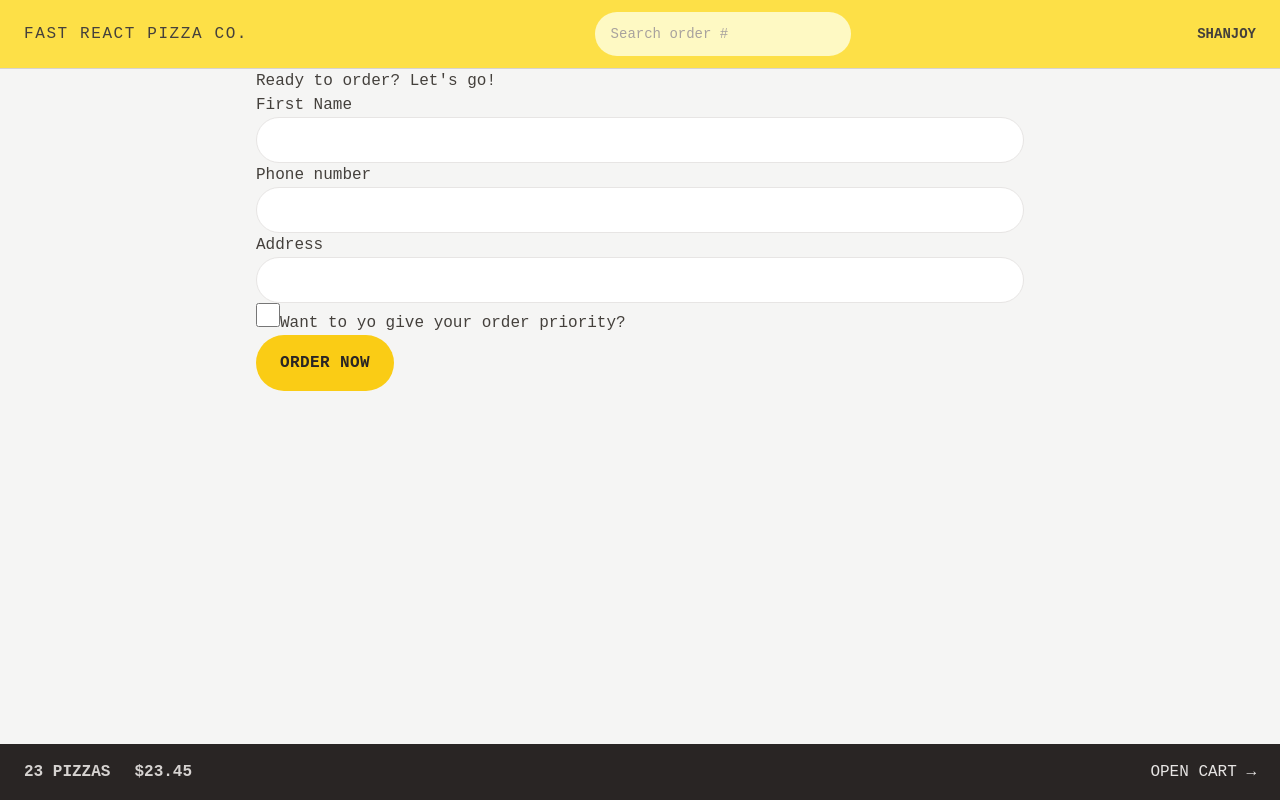
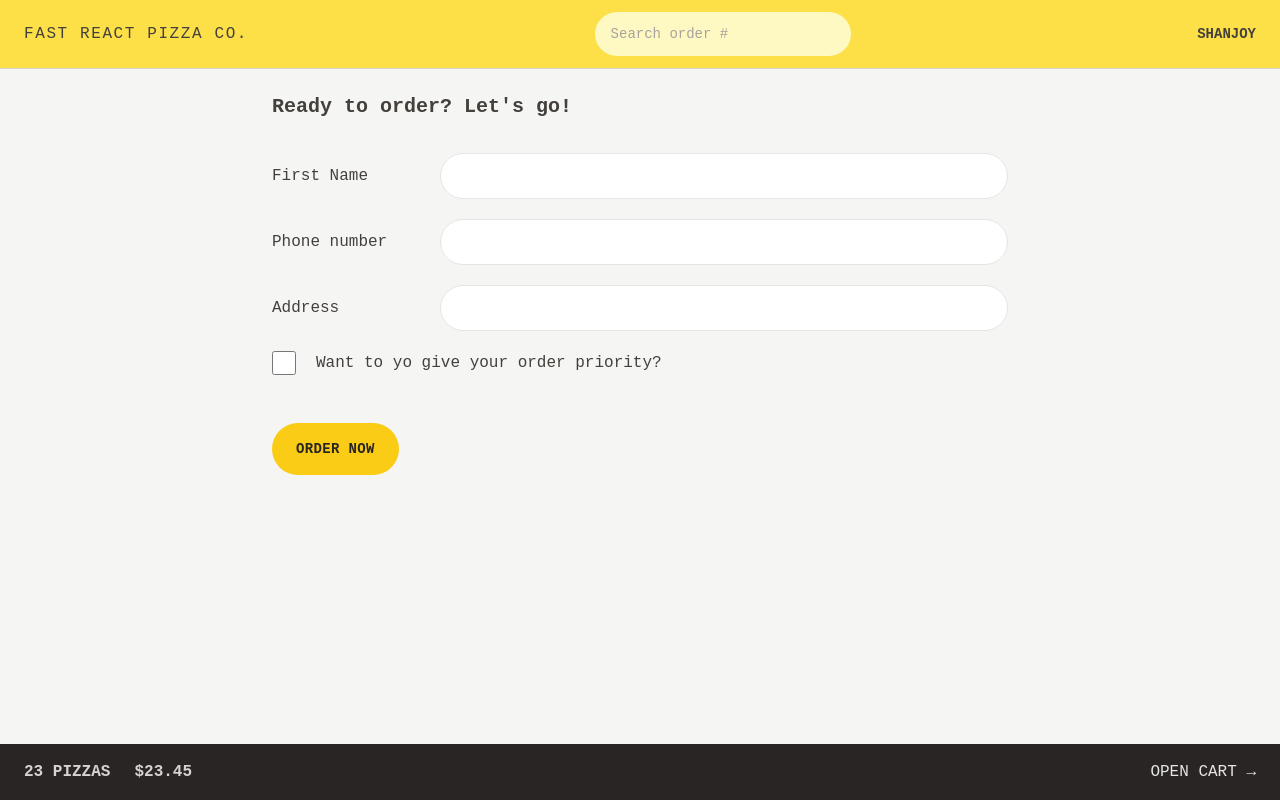
Before and after one commit to sanjoysutradhar/fast-react-pizza, a React (Vite) app: page /order/new in a window 1280 px wide. Built offline with nearby package versions, Linux system fonts and the light colour scheme.

Commit message:
styling the order form

```diff
--- a/src/features/order/CreateOrder.jsx
+++ b/src/features/order/CreateOrder.jsx
@@ -46,32 +46,41 @@
   const cart = fakeCart;
 
   return (
-    <div>
-      <h2>Ready to order? Let's go!</h2>
+    <div className="px-4 py-6">
+      <h2 className="mb-8 text-xl font-bold">Ready to order? Let's go!</h2>
 
       {/* <Form method="POST" action="order/new"> */}
       <Form method="POST">
-        <div>
-          <label>First Name</label>
-          <input className="input" type="text" name="customer" required />
+        <div className="mb-5 flex flex-col gap-2 sm:flex-row sm:items-center">
+          <label className="sm:basis-40">First Name</label>
+          <input className="input grow" type="text" name="customer" required />
         </div>
 
-        <div>
-          <label>Phone number</label>
-          <div>
-            <input className="input" type="tel" name="phone" required />
-          </div>
-          {formErrors?.phone && <p>{formErrors.phone}</p>}
-        </div>
-
-        <div>
-          <label>Address</label>
-          <div>
-            <input className="input" type="text" name="address" required />
+        <div className="mb-5 flex flex-col gap-2 sm:flex-row sm:items-center">
+          <label className="sm:basis-40">Phone number</label>
+          <div className="grow">
+            <input className="input  w-full" type="tel" name="phone" required />
+            {formErrors?.phone && (
+              <p className="mt-2 rounded-md bg-red-100 p-2 text-xs text-red-700">
+                {formErrors.phone}
+              </p>
+            )}
           </div>
         </div>
 
-        <div>
+        <div className="mb-5 flex flex-col gap-2 sm:flex-row sm:items-center">
+          <label className="sm:basis-40">Address</label>
+          <div className="grow">
+            <input
+              className="input  w-full"
+              type="text"
+              name="address"
+              required
+            />
+          </div>
+        </div>
+
+        <div className="mb-12 flex items-center gap-5">
           <input
             className="h-6 w-6 accent-yellow-400 focus:outline-none
             focus:ring focus:ring-yellow-400 focus:ring-offset-2"
@@ -81,7 +90,9 @@
             // value={withPriority}
             // onChange={(e) => setWithPriority(e.target.checked)}
           />
-          <label htmlFor="priority">Want to yo give your order priority?</label>
+          <label className="font-medium" htmlFor="priority">
+            Want to yo give your order priority?
+          </label>
         </div>
 
         <div>
--- a/src/index.css
+++ b/src/index.css
@@ -4,7 +4,7 @@
 
 @layer components {
   .input {
-    @apply w-full  rounded-full border border-stone-200 px-4 py-2
+    @apply rounded-full border border-stone-200 px-4 py-2
     text-sm transition-all duration-300
     placeholder:text-stone-400 focus:outline-none
      focus:ring focus:ring-yellow-400 md:px-6 md:py-3;
--- a/src/ui/Button.jsx
+++ b/src/ui/Button.jsx
@@ -1,7 +1,7 @@
 import { Link } from "react-router-dom";
 
 function Button({ children, disabled, to, type }) {
-  const base = `inline-block rounded-full bg-yellow-400  font-bold uppercase
+  const base = `inline-block text-sm rounded-full bg-yellow-400  font-bold uppercase
 tracking-wide text-stone-800
  transition-colors
   duration-300 hover:bg-yellow-300
@@ -13,7 +13,7 @@
     primary: base + "px-4 py-3 md:px-6 md:py-4",
     small: base + "px-4 py-2 md:px-5 md:py-2.5 text-xs",
     secondary: `inline-block rounded-full border-2 border-stone-300
-     font-bold uppercase
+     font-bold uppercase  text-sm
     tracking-wide text-stone-400
      transition-colors
       duration-300
```
Also changed, not shown: index.html (+5 -1 lines).
